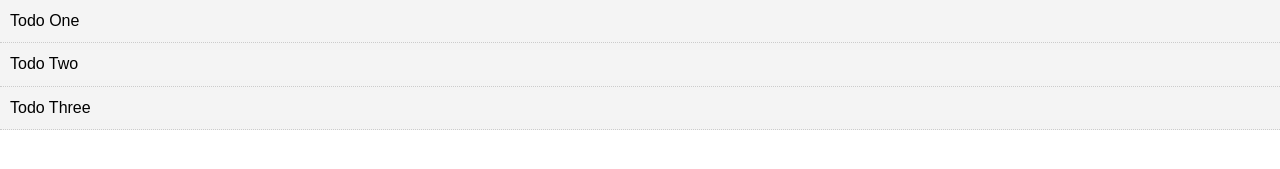
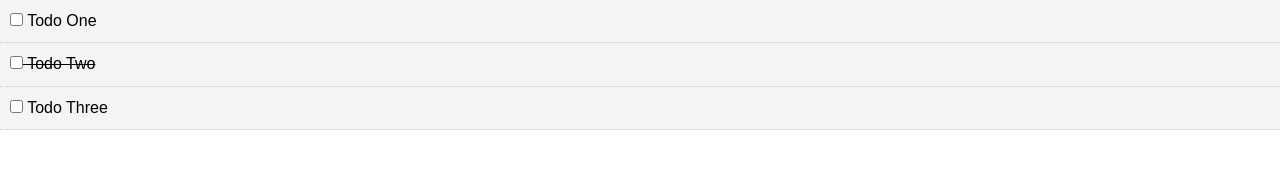
Before and after one commit to Am-iir/vue_todolist, a Vue app: page / in a window 1280 px wide. Shown: the top 169 px of the page. Built offline with nearby package versions, Linux system fonts and the light colour scheme.

Commit message:
Handled Marking Completed

```diff
--- a/src/components/TodoItem.vue
+++ b/src/components/TodoItem.vue
@@ -1,6 +1,8 @@
 <template>
-    <div class="todo-item">
-        <p> {{todo.title}}</p>
+    <div class="todo-item" v-bind:class="{'is-complete':todo.completed}">
+        <p>
+            <input type="checkbox" v-on:change="markComplete">
+            {{todo.title}}</p>
     </div>
 </template>
 
@@ -9,7 +11,12 @@
         name: "TodoItem",
         props: [
             "todo"
-        ]
+        ],
+        methods:{
+            markComplete(){
+                this.todo.completed = !this.todo.completed;
+            }
+        }
     }
 </script>
 
```
